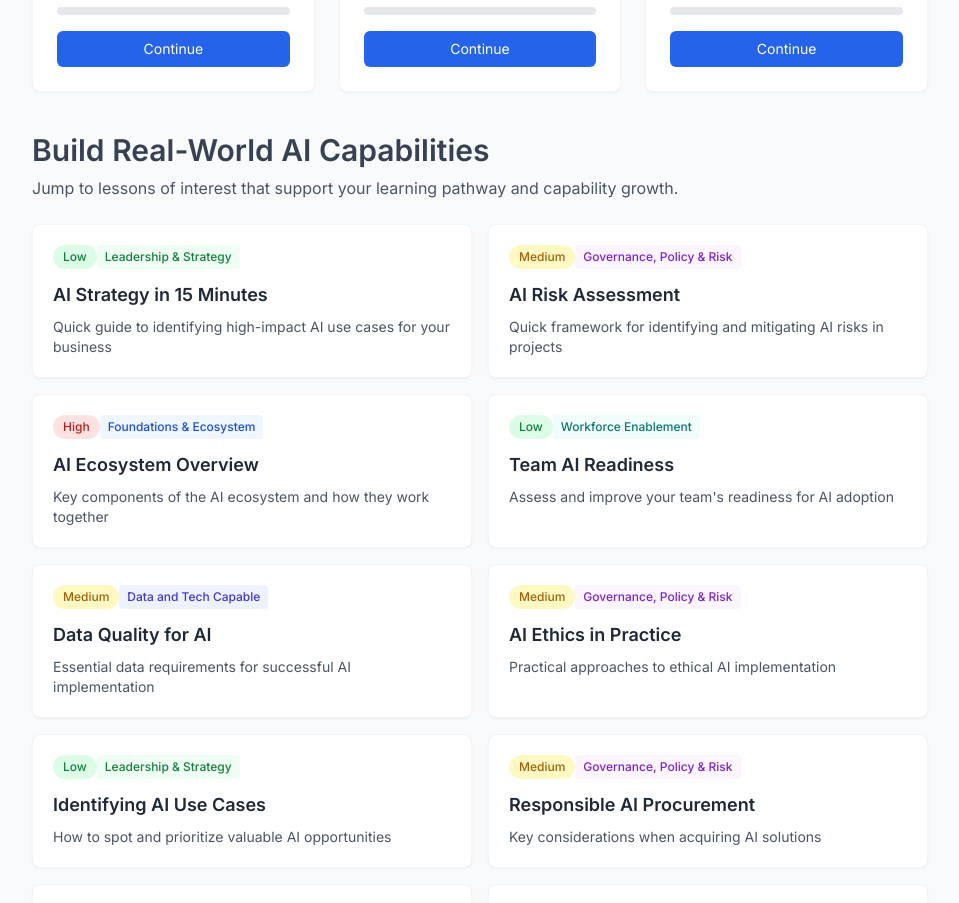
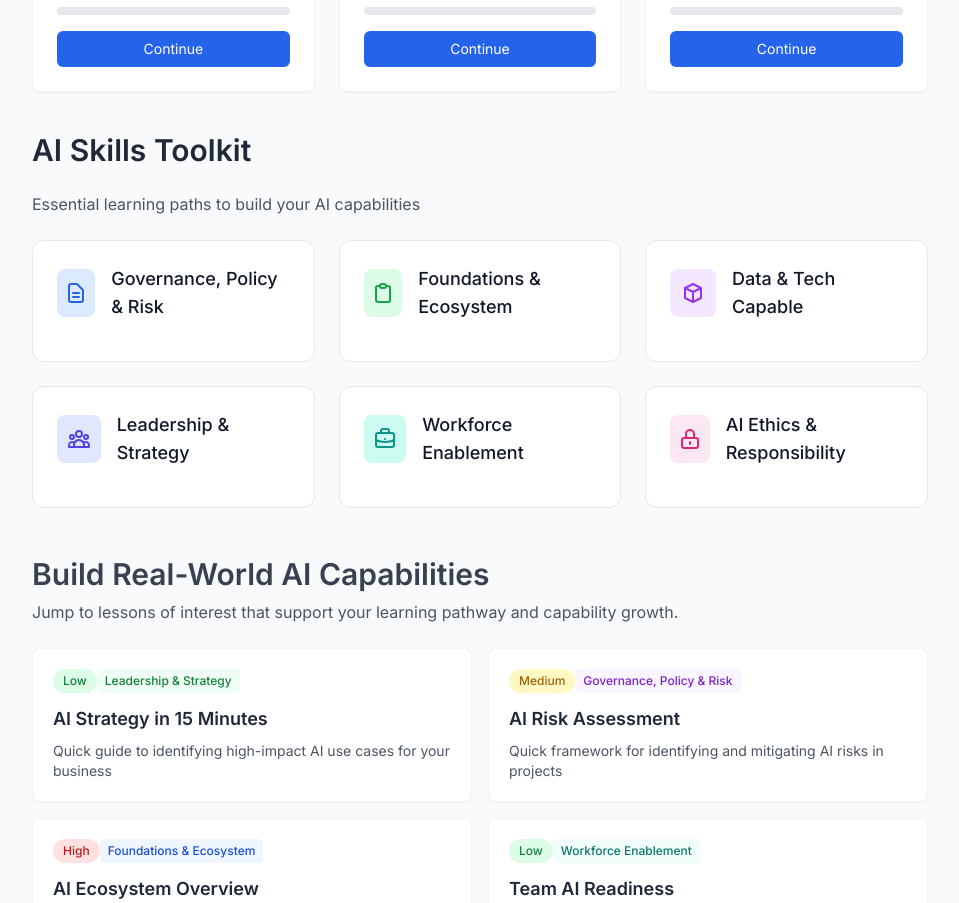
Before and after one commit to danr75/Test2Rapid, a Next.js app: page /learning-coach in a window 1280 px wide. Shown: the part 1126-2029 px from the top of the page, without its empty margins (160-1119 px from the left). Built offline with nearby package versions, Linux system fonts and the light colour scheme.

Commit message:
ai skills toolkit

```diff
--- a/src/pages/learning-coach.tsx
+++ b/src/pages/learning-coach.tsx
@@ -595,6 +595,43 @@ const LearningCoachPage: React.FC = () => {
             </div>
           </div>
 
+          {/* AI Skills Toolkit Section */}
+          <div className="mb-12">
+            <h2 className="text-3xl font-semibold mb-6 text-left text-gray-800">
+              AI Skills Toolkit
+            </h2>
+            <p className="text-gray-600 mb-6 text-left">
+              Essential learning paths to build your AI capabilities
+            </p>
+
+            <div className="grid grid-cols-1 md:grid-cols-2 lg:grid-cols-3 gap-6">
+              {learningPathways.map((pathway) => {
+                const bgColor = {
+                  blue: 'bg-blue-100 text-blue-600',
+                  green: 'bg-green-100 text-green-600',
+                  purple: 'bg-purple-100 text-purple-600',
+                  indigo: 'bg-indigo-100 text-indigo-600',
+                  teal: 'bg-teal-100 text-teal-600',
+                  pink: 'bg-pink-100 text-pink-600'
+                }[pathway.color] || 'bg-gray-100 text-gray-600';
+
+                return (
+                  <div
+                    key={pathway.id}
+                    className="bg-white rounded-xl border border-gray-200 p-6 hover:shadow-md transition-shadow"
+                  >
+                    <div className="flex items-center mb-4">
+                      <div className={`h-12 w-12 ${bgColor} flex items-center justify-center rounded-lg`}>
+                        {pathway.icon}
+                      </div>
+                      <h3 className="ml-4 text-lg font-medium text-gray-900">{pathway.title}</h3>
+                    </div>
+                  </div>
+                );
+              })}
+            </div>
+          </div>
+
           {/* Personalised micro-lessons Section */}
           <div className="mb-8">
             <h2 className="text-3xl font-semibold mb-2 text-left text-gray-700">
```
